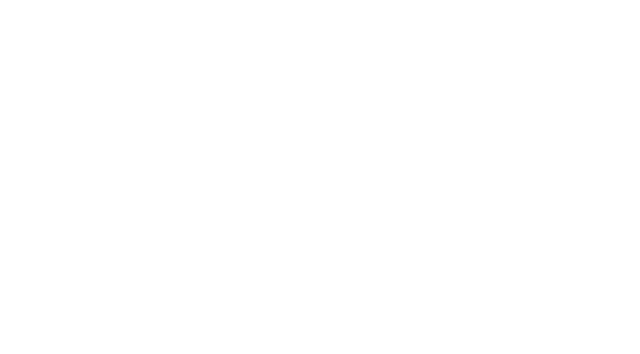
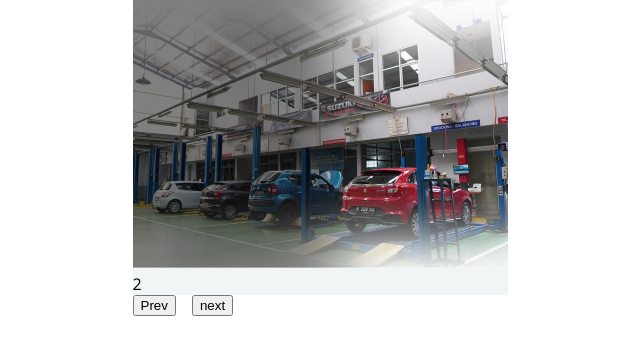
Before and after one commit to bro-rukman/showroom_suzuki, a React (Create React App) app: page /carousel in a window 1280 px wide. Shown: the top 354 px of the page, without its empty margins (320-960 px from the left). Built offline with nearby package versions, Linux system fonts and the light colour scheme.

Commit message:
updating carouselitem

```diff
--- a/db.json
+++ b/db.json
@@ -81,7 +81,7 @@
                     "detail": [
                         {
                             "id": 1,
-                            "image": "/image/xl7red.png",
+                            "image": "/image/xl7gray.png",
                             "title": "RISING ORANGE & BLACKb",
                             "hex_code": "#C04C3C"
                         },
@@ -111,7 +111,7 @@
                     "detail": [
                         {
                             "id": 1,
-                            "image": "/image/xl7red.png",
+                            "image": "../image/xl7red.png",
                             "title": "RISING ORANGE & BLACKz",
                             "hex_code": "#C04C3C"
                         },
--- a/src/App.js
+++ b/src/App.js
@@ -4,6 +4,7 @@ import {BrowserRouter as Router, Route, Link} from 'react-router-dom'
 import Homepage from './Pages/Homepage'
 import DetailOutlet from './Pages/DetailOutlet';
 import DetailMobil from './Pages/DetailMobil';
+import CarouselItem from './Components/Carousel/CarouselItem';
 
 function App() {
   return (
@@ -12,6 +13,7 @@ function App() {
         <Route path="/" exact component={Homepage}/>
         <Route path="/DetailOutlet/:id" component={DetailOutlet}/>
         <Route path="/DetailMobil/:id" component={DetailMobil}/>
+        <Route path="/carousel" component={CarouselItem}/>
       </Router>
     </>
   );
--- /dev/null
+++ b/src/Components/Carousel/CarouselItem.js
@@ -0,0 +1,84 @@
+import React, { Component } from 'react';
+import {SukuCadang,ServiceImage} from '../../Components/Asset/index'
+
+class CarouselItem extends Component {
+    constructor(props){
+        super(props)
+        this.state={
+            currentIndex : 0,
+            data : [
+                {
+                    id : 1,
+                    image : SukuCadang,
+                },
+                {
+                    id : 2,
+                    image : ServiceImage,
+                },
+                {
+                    id : 3,
+                    image : SukuCadang,
+                },
+                {
+                    id : 4,
+                    image : ServiceImage,
+                },
+            ],
+            arrowNext : "next",
+            arrowLeft : "Prev"
+        }
+        this.prevSlide = this.prevSlide.bind(this)
+        this.nextSlide = this.nextSlide.bind(this)
+    }
+    prevSlide (){
+        const lasIndex = this.state.data.length -1
+        const resetIndex = this.state.currentIndex === 0;
+        const index = resetIndex ? lasIndex : this.state.currentIndex-1
+        this.setState({
+            currentIndex : index
+        })
+    }
+    nextSlide(){
+        const lastIndex = this.state.data.length-1
+        const resetIndex = this.state.currentIndex === lastIndex
+        const index = resetIndex ? 0 : this.state.currentIndex+1
+        this.setState({
+            currentIndex : index
+        })
+    }
+    render() {
+        const index = this.state.currentIndex
+        let firstShowView = this.state.data.slice(index,index+3)
+        console.log(firstShowView);
+        if (firstShowView.length < 4) {
+            firstShowView = firstShowView.concat(this.state.data.slice(0,3 - firstShowView.length))
+        }
+        return (
+            <>
+            <div className="relative w-375 mx-auto" >
+                <div className="d-flex justify-content-center gap-2 " style={{overflow:'hidden'}}>
+                    {
+                        firstShowView.map((img,index)=>{
+                            console.log(img);
+                            return(
+                                <div key={index} data={img} >
+                                    <img src={img.image} alt=""/>
+                                    <p>{img.id}</p>
+                                </div>
+
+                            )
+                        })
+                    }
+                </div>
+                <div className="d-flex justify-content-center gap-3 absolute">
+                    <button onClick={this.prevSlide}>{this.state.arrowLeft}</button>
+                    <button onClick={this.nextSlide}>{this.state.arrowNext}</button>
+                </div>
+            </div>
+
+            </>
+        );
+    }
+}
+
+export default CarouselItem;
--- a/src/Pages/DetailMobil.js
+++ b/src/Pages/DetailMobil.js
@@ -8,6 +8,7 @@ import RenderCardCarousel from '../Parts/RenderCards/RenderCardCarousel';
 import RenderTipeMobil from '../Parts/RenderCards/RenderTipeMobil';
 
 import {Gear} from '../Components/Asset/index'
+import { func } from 'prop-types';
 
 class DetailMobil extends Component {
     constructor(props){
@@ -18,13 +19,18 @@ class DetailMobil extends Component {
             active : 1,
             activeTabMobil : 1,
             dataDefault : {},
-            dataDetailMobil : undefined
+            dataDetailMobil : undefined,
+            // carousel
+            next : 'next',
+            prev : 'prev',
+            index : 0,
+            dataSlide : {}
         }
+         this.dataSlider =  this.dataSlider.bind(this)
     }
     componentDidMount(){
         let id = this.props.match.params.id
         axios.get(`${RootDevelopment}/cars/${id}`).then((res)=>{
-            console.log(res);
             this.setState({
                 dataMobil : res.data,
                 dataDefault : res.data.tipe[0]
@@ -49,17 +55,23 @@ class DetailMobil extends Component {
         })
     }
     toggleMobil=(id,item1)=>{
-        // this.state.activeTabMobil === id ?
         this.setState({
             activeTabMobil : id,
             dataDetailMobil : item1
         })
     }
+    async dataSlider(){
+        const a = await this.state.dataDefault
+        const b = await this.state.dataDetailMobil
+        const c = b === undefined ? a : b
+        console.log(c);
+        this.setState({
+            dataSlide : c
+        })
+    }
     render() {
         const dataMobil = this.state.dataMobil
-        console.log(dataMobil);
         const tipeMobil = dataMobil.tipe
-        console.log(tipeMobil);
         let id = this.state.activeTabMobil
         const dataDefault = this.state.dataDefault
         console.log(dataDefault);
@@ -68,11 +80,36 @@ class DetailMobil extends Component {
         const dataDef = !dataDefaultMobil ?  dataDefault : dataDefaultMobil
         console.log(dataDef);
         const dataCabang = this.state.dataCabang
-        console.log(dataCabang);
         const active = this.state.active
+        const slide = this.state.dataSlide
+        console.log(slide);
+        function prevSlide(){
+            const lastindex = dataDef.detail.length -1
+            const resetIndex = this.state.index === 0
+            const index = resetIndex ? lastindex : this.state.index-1
+            this.setState({
+                index : index
+            })
+        }
+        function nextSlide(){
+            const lasindex = dataDef.detail.length -1
+            const resetIndex = this.state.index === lasindex
+            const index = resetIndex ? 0 : this.state.index+1
+            this.setState({
+                index : index
+            })
+        }
+        const index = this.state.index
+        // let firstShowView = dd.slice(index,index+3)
+        // console.log(firstShowView);
         let text = "Suzuki XL7 hadir dengan tampilan maskulin, tangguh dan berkarakter. Desain modern SUV 7-Seater memberikan kebanggaan dan kepercayaan bagi penggunanya. Dilengkapi dengan fitur canggih semakin membuat XL7 menjadi SUV yang luar biasa di kelasnya"
         return (
             <>
+            {/* {
+                dd.map((it,i)=>{
+                    console.log(it);
+                })
+            } */}
                 <Headers data={dataCabang}/>
                 <div className="w-375 mx-auto box-shadow">
                     <div className="container">
@@ -93,13 +130,12 @@ class DetailMobil extends Component {
                         <div className="carousel-card">
                             {
                                 dataMobil?.carousel?.length > 0 ? (dataMobil?.carousel?.map((item,i)=>{
-                                    console.log(item);
                                     return( <RenderCardCarousel data={item} key={i}/>
                                     )
                                 })) : ("No data")
                             }
                         </div>
-                        <div className="bg-primary mb-3">
+                        <div className="bg-primary">
                             <div className="w-85 mx-auto py-2">
                                 <img src={Gear} alt="" style={{width:'100%',display:'block'}}/>
                                 <p className="text-center text-white fs-14 text-400 py-2">{text}</p>
@@ -118,23 +154,41 @@ class DetailMobil extends Component {
                             <div className="container">
                                 <p className="text-600 fs-18 text-center py-3">Tipe & Warna</p>
                                 <div className="my-2 d-flex justify-content-center gap-2">
-                                    {/* <RenderTipeMobil data={tipeMobil}/> */}
-
                                     {
                                         tipeMobil?.length > 0 ? (tipeMobil?.map((item1,i)=>{
                                             return(
-                                                <button key={i} data={item1} onClick={()=>this.toggleMobil(item1.id,item1)}>{item1.name}</button>
+                                                <div className="mb-2" key={i} data={item1}>
+                                                    <button onClick={()=>this.toggleMobil(item1.id,item1)} className={id === item1.id ? " btn-link text-600 fs-12 border-active" : 'btn-link text-600 fs-12'}>{item1.name}</button>
+                                                </div>
                                             )
                                         })) : ("No Data")
                                     }
                                 </div>
-                                <div>
+                                <div className="d-flex">
                                     {
                                         dataDef?.detail?.length > 0 ? (dataDef?.detail?.map((detail,i)=>{
                                             return(
-                                                <div data={detail} key={i}>{detail.title}</div>
+                                                <>
+                                                <div>
+                                                    <img src={detail.image} alt="mobil" style={{display:'block'}}/>
+                                                    <div data={detail} key={i}>{detail.title}</div>
+                                                </div>
+                                                </>
                                             )
-                                        })) : ("no")
+                                        })) : ("no data")
+                                    }
+                                </div>
+                                <div className="d-flex justify-content-center gap-2 align-items-center">
+                                    {
+                                        dataDef?.detail?.length > 0 ? (dataDef?.detail?.map((color,i)=>{
+                                            return(
+                                                <div data={color} key={i}>
+                                                    <div>
+                                                        <span className={id === color.id ? ` bullet-color bullet-color-active` : "bullet-color"}>o</span>
+                                                    </div>
+                                                </div>
+                                            )
+                                        })) : ("No data")
                                     }
                                 </div>
                             </div>
--- a/src/Parts/RenderCards/RenderTipeMobil.js
+++ b/src/Parts/RenderCards/RenderTipeMobil.js
@@ -1,41 +1,43 @@
-import axios from 'axios';
-import React,{useState} from 'react'
-import { RootDevelopment } from '../../Configs/Api';
+import React, { Component } from 'react';
 
-export default function RenderTipeMobil(props) {
-    console.log(props);
-    const DataDefault = props.data
-    console.log(DataDefault);
-    // const dataDef = DataDefault.splice(0,1)
-    const [toggle, settoggle] = useState(1)
-    const [Data, setData] = useState(undefined)
-    function tabClick(i,item){
-        settoggle(i)
-        setData(item)
+class RenderTipeMobil extends Component {
+    constructor(props){
+        super(props)
+        this.state={
+            index : 0,
+            next : "next",
+            prev : "prev",
+            dataSlide : {}
+        }
+        this.prevSlide = this.prevSlide.bind(this)
+        this.nextSlide = this.nextSlide.bind(this)
     }
-    console.log(Data);
-    console.log(toggle);
-    return (
-        <>
-            <div>
-                {
-                    props?.data?.length > 0 ? (props?.data?.map((item,i)=>{
-                        console.log(item);
-                        return(
-                            <>
-                            <div style={{display:'inline-block'}}>
-                                <button data={item} key={i} onClick={()=>tabClick(i+1,item)}>{item.name}</button>
-                            </div>
-                            </>
-                        )
-                    })) : ('no')
-                }
-            </div>
-            <div>
-                {
-                    // Data.detail.length > 0 ? ('ya'):('no')
-                }
-            </div>
-        </>
-    )
+    // componentDidMount(){
+    //     const {data} = this.props
+    //     console.log(data);
+    //     this.setState({
+    //         dataSlide : data.detail
+    //     })
+
+    // }
+    prevSlide(){
+
+    }
+    nextSlide(){
+
+    }
+    render() {
+        const data = this.props
+        console.log(data);
+        this.setState({dataSlide : data})
+        const dataSlide = this.state.dataSlide
+        console.log(dataSlide);
+        return (
+            <>
+
+            </>
+        );
+    }
 }
+
+export default RenderTipeMobil;
```
Also changed, not shown: src/Assets/Css/style.css (+19 -0 lines), public/image/xl7gray.png (renamed from src/Assets/Images/xl7gray.png), public/image/xl7red.png (renamed from src/Assets/Images/xl7red.png).
